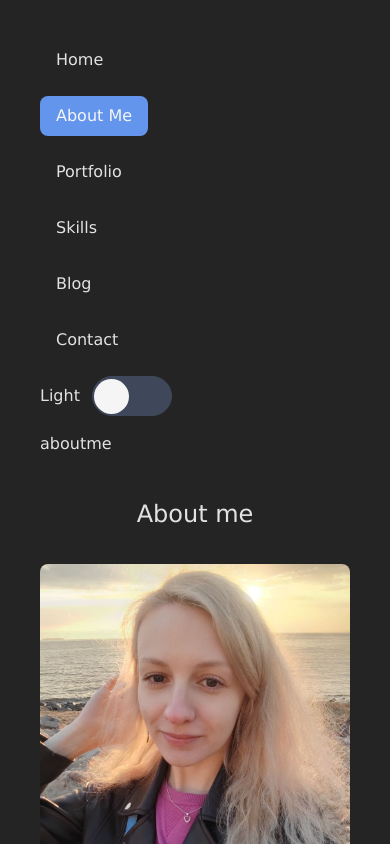
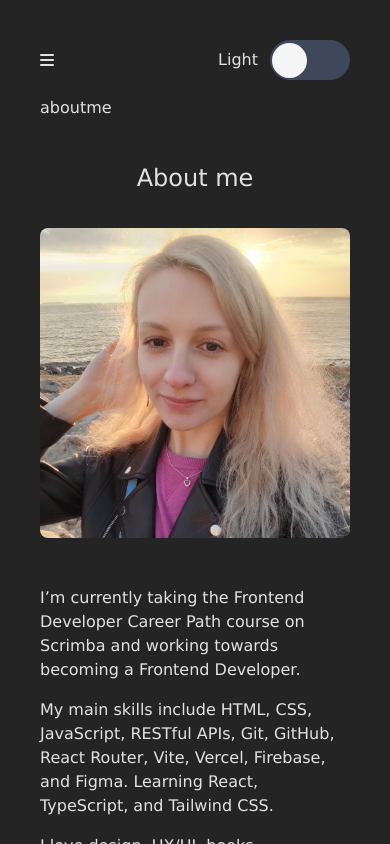
Before and after one commit to alenatih/Personal-Website, a React (Vite) app: page /aboutme in a window 390 px wide. Built offline with nearby package versions, Linux system fonts and the light colour scheme.

Commit message:
Add mobile menu

```diff
--- a/src/App.css
+++ b/src/App.css
@@ -108,12 +108,33 @@
   width: 100%;
 }
 
-.nav {
+.nav-container {
+  display: flex;
+  align-items: center;
+  justify-content: space-between;
+  width: 100%
+}
+
+.header-mobile-menu {
+  display: flex;
+  align-items: center;
+  justify-content: space-between;
+  width: 100%;
+}
+
+/* .nav {
   display: flex;
   flex-direction: column;
   align-items: flex-start;
   gap: 1rem;
   width: 100%;
+} */
+
+.mobile-menu-opened {
+  display: flex;
+  flex-direction: column;
+  align-items: center;
+  justify-content: center;
 }
 
 .main {
@@ -392,9 +413,16 @@
   /* Layout */
 
   .nav {
+    display: flex;
     flex-direction: row;
     align-items: center;
     justify-content: space-between;
+    gap: 1rem;
+    width: 100%;
+  }
+
+  .mobile-menu-opened {
+    display: none;
   }
 
   .main {
--- a/src/layouts/RootLayout.tsx
+++ b/src/layouts/RootLayout.tsx
@@ -1,21 +1,72 @@
+import { useState, useEffect } from "react"
 import { NavLink, Outlet } from "react-router-dom"
 import Breadcrumbs from "../components/Breadcrumbs.tsx"
 import ToggleButton from "../components/ToggleButton.tsx"
 
 function RootLayout() {
+
+    const [isDropdownOpen, setIsDropdownOpen] = useState(false)
+    const [isMobile, setIsMobile] = useState(() => {
+        return window.innerWidth < 600 ? true : false
+    })
+
+    const checkScreenSize = () => {
+        setIsMobile(() => {
+            return window.innerWidth < 600 ? true : false
+        })
+    }
+
+    useEffect(() => {
+        // Set up an event listener
+        window.addEventListener("resize", checkScreenSize)
+
+        // Check screen size on initial load
+        checkScreenSize()
+
+        // Clean up an event listener on component unmount
+        return () => {
+        window.removeEventListener("resize", checkScreenSize)
+        }
+    }, [])
+
+    const toggleDropdown = () => {
+        setIsDropdownOpen(prevIsDropdownOpen => !prevIsDropdownOpen)
+    }
+
+
     return (
         <div className="root-layout">
             <header className="header">
-                <nav className="nav">
+                <div className="nav-container">
+                    {isMobile ? (
+                        <div className="header-mobile-menu" onClick={toggleDropdown}>
+                            <i className="fa-solid fa-bars burger-icon"></i>
+                            {isDropdownOpen && (
+                            <nav className="mobile-menu-opened">
                                 <NavLink to="/">Home</NavLink>
                                 <NavLink to="/aboutme">About Me</NavLink>
                                 <NavLink to="/portfolio">Portfolio</NavLink>
                                 <NavLink to="/skills">Skills</NavLink>
                                 <NavLink to="/blog">Blog</NavLink>
                                 <NavLink to="/contact">Contact</NavLink>
-
+                            </nav>
+                            )}
+                            <ToggleButton />
+                        </div>
+                    ) :
+                        (<nav className="nav">
+                            <NavLink to="/">Home</NavLink>
+                            <NavLink to="/aboutme">About Me</NavLink>
+                            <NavLink to="/portfolio">Portfolio</NavLink>
+                            <NavLink to="/skills">Skills</NavLink>
+                            <NavLink to="/blog">Blog</NavLink>
+                            <NavLink to="/contact">Contact</NavLink>
                             <ToggleButton />
                         </nav>
+                        )}
+
+                    {/* <ToggleButton /> */}
+                </div>
 
                 <Breadcrumbs />
             </header>
```
Lines whose indentation alone changed are shown as unchanged.
